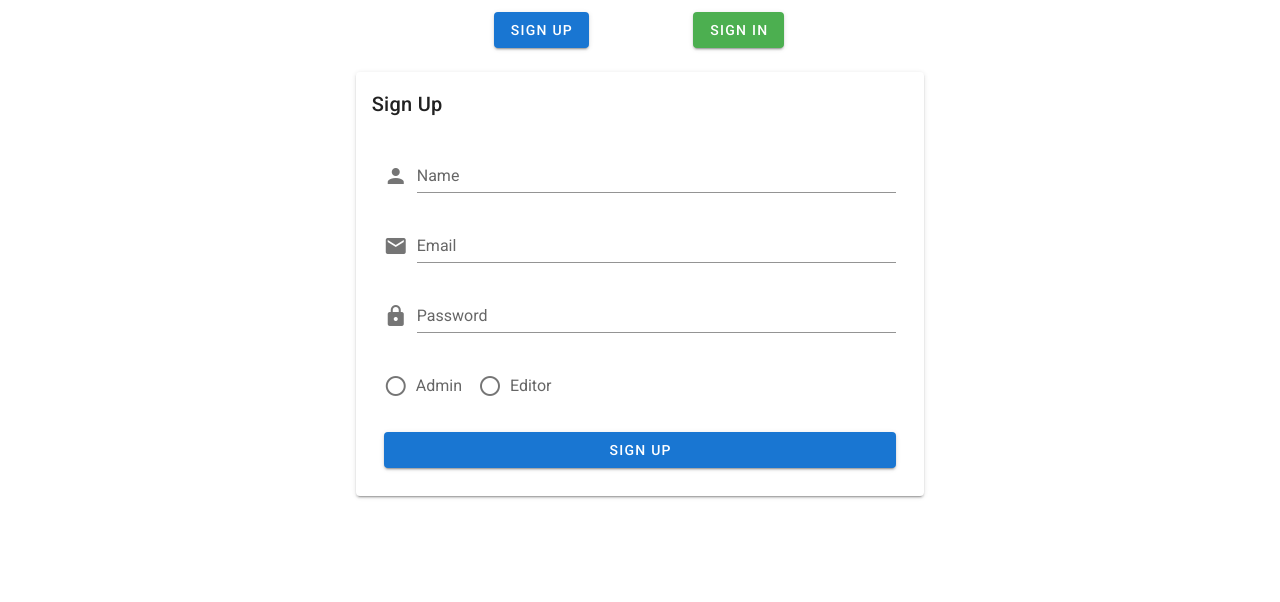
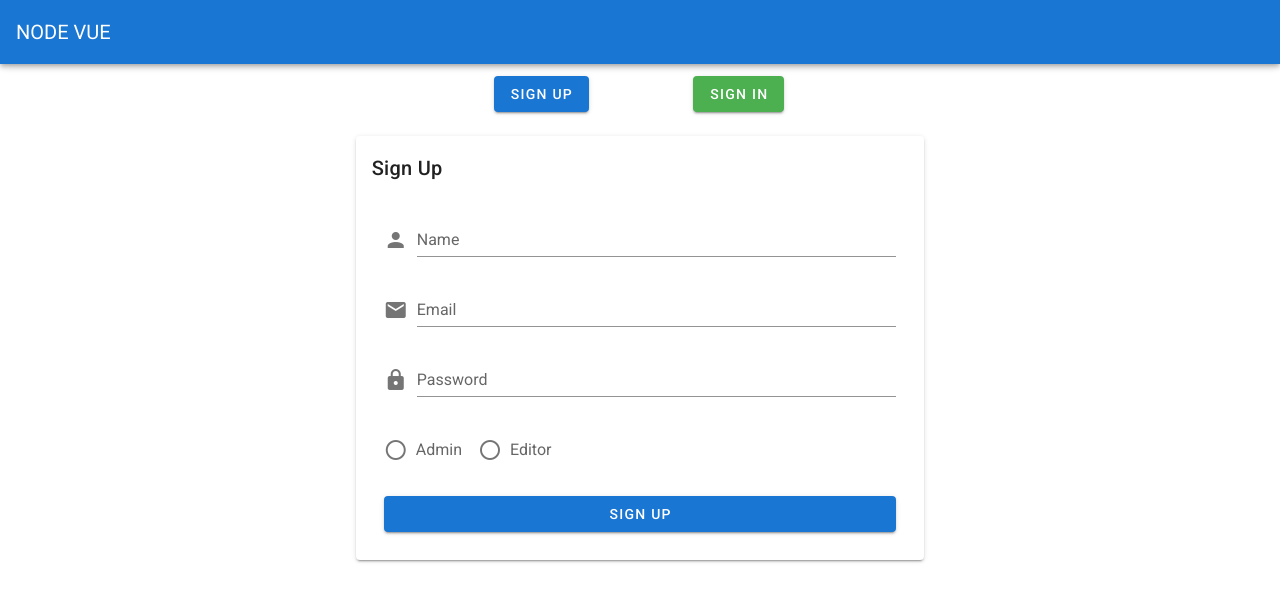
Before and after one commit to arifpehlivan/final-project, a Vue app in the folder vuejs/: page / in a window 1280 px wide. Shown: the top 602 px of the page. Built offline with nearby package versions, Linux system fonts and the light colour scheme.

Commit message:
add navbar

```diff
--- a/vuejs/src/views/Home.vue
+++ b/vuejs/src/views/Home.vue
@@ -1,5 +1,8 @@
 <template>
   <v-container>
+    <v-app-bar app color="primary" dark>
+      <v-toolbar-title>NODE VUE</v-toolbar-title>
+    </v-app-bar>
     <v-alert text v-model="alert.show" :type="alert.type" dismissible>{{ alert.message}}</v-alert>
     <v-row justify="center">
       <v-col class="text-center" md="2" sm="2" >
```
